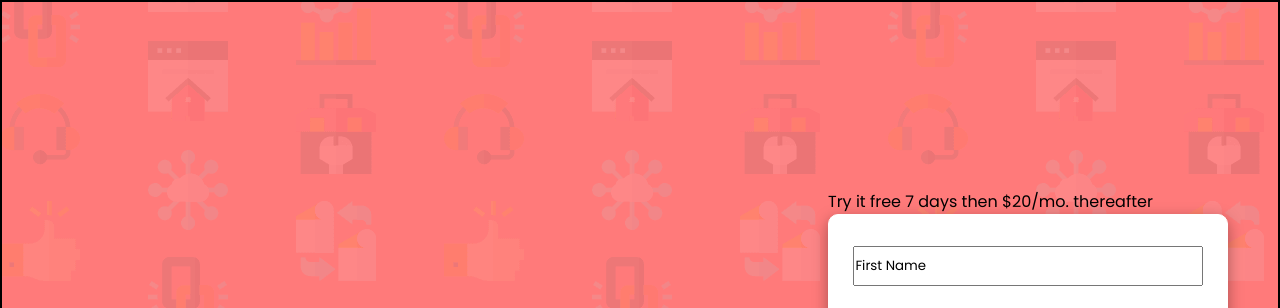
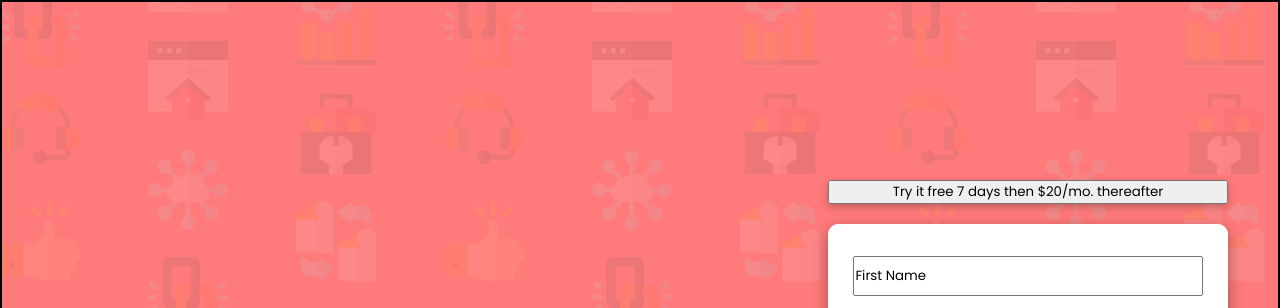
Before and after one commit to mauger1998/email-submission-form, a plain HTML site: page index.html in a window 1280 px wide. Shown: the top 308 px of the page. Drawn offline with Linux system fonts and the light colour scheme.

Commit message:
Add margin to top button for space, add shadow

```diff
--- a/index.html
+++ b/index.html
@@ -23,7 +23,7 @@
         but understanding how developers think is invaluable.</p>
     </div>
     <div class="right-container">
-      Try it free 7 days then $20/mo. thereafter
+      <button class="top-button">Try it free 7 days then $20/mo. thereafter</button>
       <div class="form">
 
       <input type="text" value="First Name">
--- a/style.css
+++ b/style.css
@@ -71,3 +71,8 @@ input {
     padding-top: 10px;
     font-size:10px;
 }
+.top-button {
+    margin-bottom: 20px;
+    box-shadow: rgba(0, 0, 0, 0.24) 0px 3px 8px;
+
+}
```
